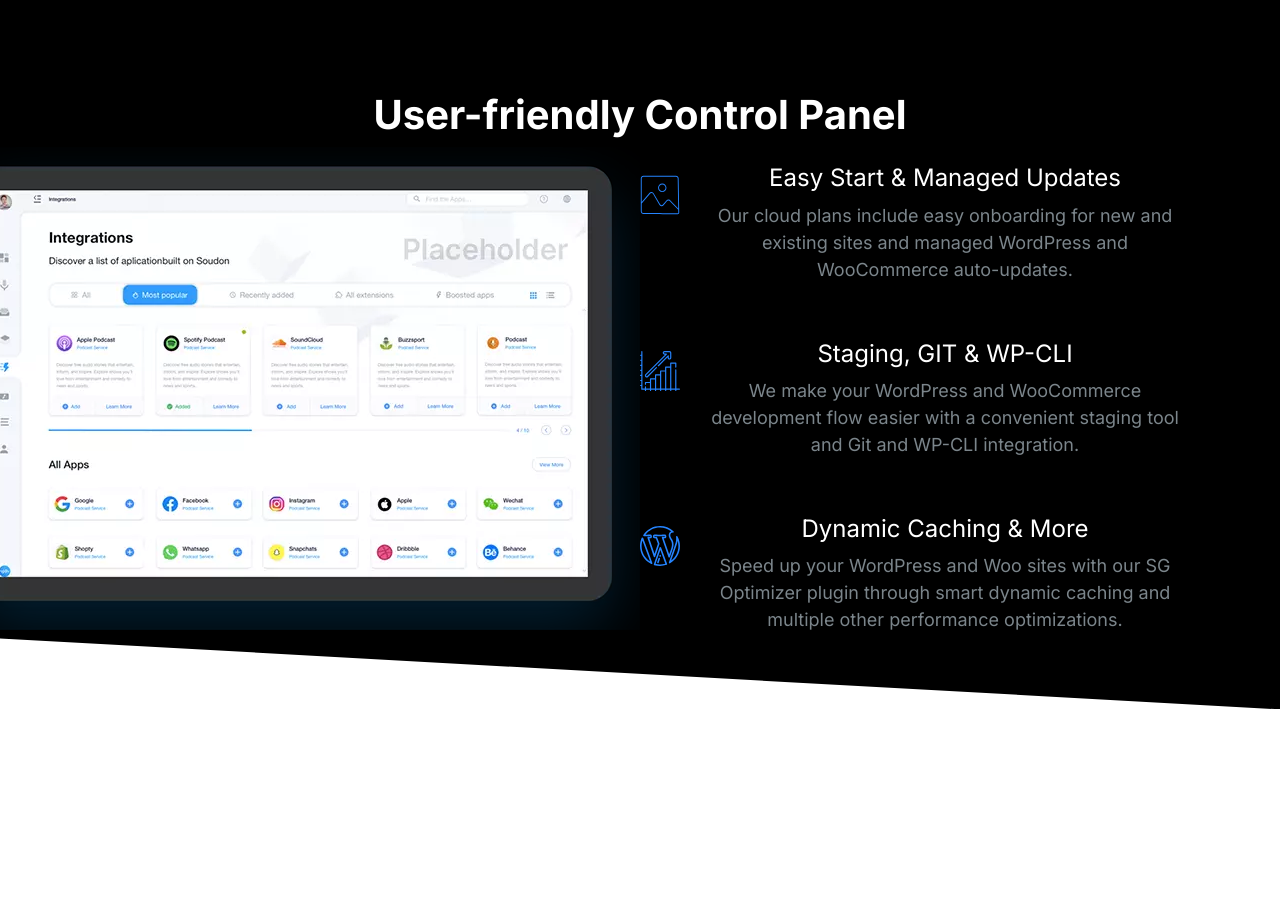
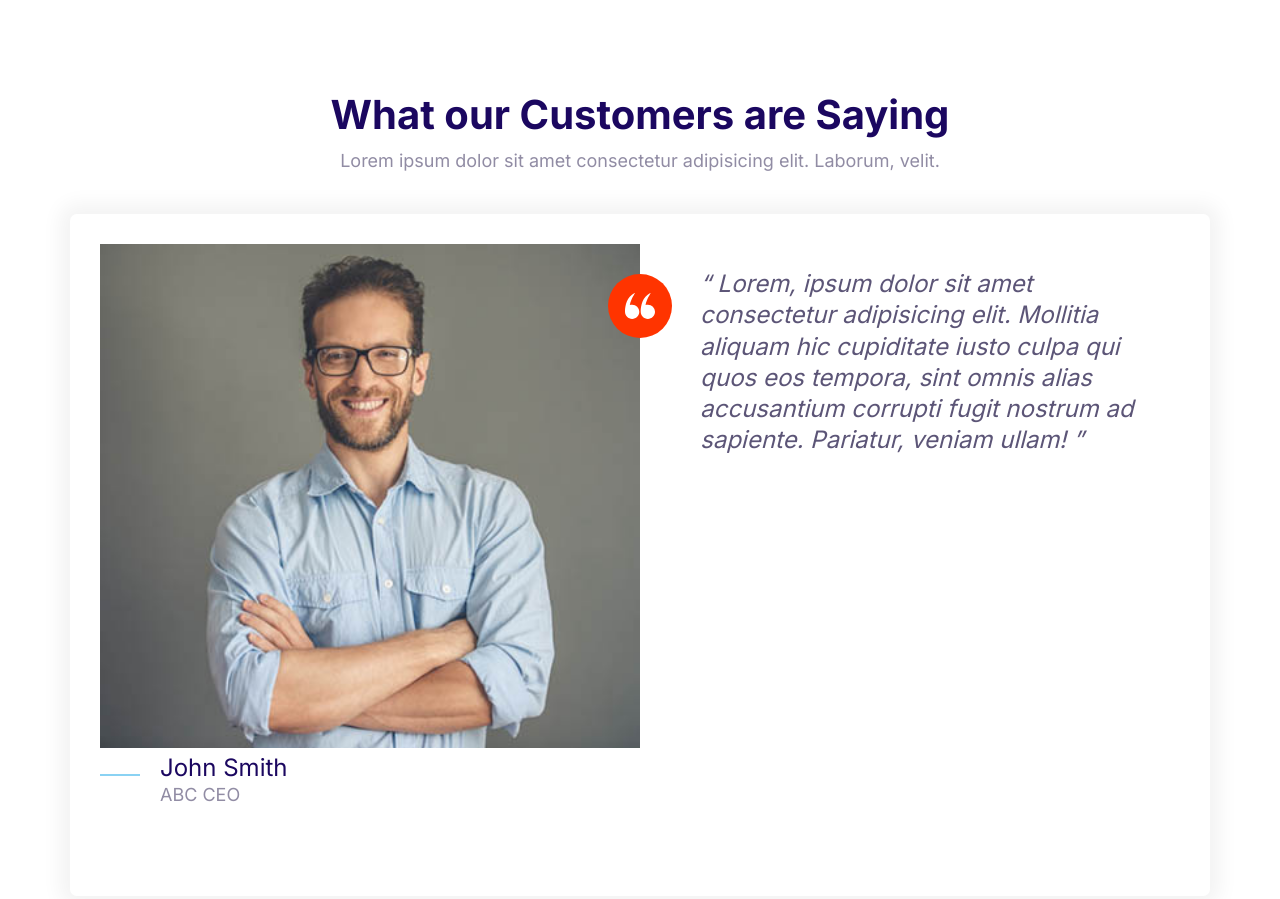
Before and after one commit to DylanCole914/websiteredo, a plain HTML site: page index.html in a window 1280 px wide. Before the commit the page ends 800 px from the top, so only its background shows below. Drawn offline with Linux system fonts and the light colour scheme.

Commit message:
build the testimonial block component.

```diff
--- a/CSS/styles.css
+++ b/CSS/styles.css
@@ -615,6 +615,7 @@ a {
 
 .block__header {
   text-align: center;
+  margin-bottom: 4rem;
 }
 
 .block__heading {
--- a/index.html
+++ b/index.html
@@ -14,75 +14,49 @@
     <link rel="stylesheet" href="CSS/styles.css" />
   </head>
   <body>
-    <section class="block block--dark block--skewed-right block-showcase">
+    <section class="block">
       <header class="block__header">
-        <h2>User-friendly Control Panel</h2>
-        <div class="container grid grid--1x2">
-          <picture class="block-showcase__image">
-            <source
-              type="image/webp"
-              srcset="images/ipad.webp 1x, images/ipad@2x.webp 2x"
-            />
-            <source
-              type="image/png"
-              srcset="images/ipad.png 1x, images/ipad@2x.png 2x"
-            />
-            <img src="images/ipad.png" />
-          </picture>
-          <ul class="list">
-            <li>
+        <h2>What our Customers are Saying</h2>
+        <p>
+          Lorem ipsum dolor sit amet consectetur adipisicing elit. Laborum,
+          velit.
+        </p>
+      </header>
+      <div class="container">
+        <div class="card testimonial">
+          <div class="grid grid--1x2">
+            <div class="testimonial__image">
+              <img src="images/testimonial.jpg" alt="Happy smiling customer" />
+              <span class="icon-container icon-container--accent">
+                <svg class="icon icon--white icon--small">
+                  <use xlink:href="images/sprite.svg#quotes"></use>
+                </svg>
+              </span>
+            </div>
+            <blockquote class="quote">
+              <p class="quote__text">
+                Lorem, ipsum dolor sit amet consectetur adipisicing elit.
+                Mollitia aliquam hic cupiditate iusto culpa qui quos eos
+                tempora, sint omnis alias accusantium corrupti fugit nostrum ad
+                sapiente. Pariatur, veniam ullam!
+              </p>
+            </blockquote>
+            <footer>
               <div class="media">
                 <div class="media__image">
-                  <svg class="icon icon--primary">
-                    <use xlink:href="images/sprite.svg#snap"></use>
+                  <svg class="icon icon--primary quote__line">
+                    <use xlink:href="images/sprite.svg#line"></use>
                   </svg>
                 </div>
                 <div class="media__body">
-                  <h3 class="media__title">Easy Start & Managed Updates</h3>
-                  <p>
-                    Our cloud plans include easy onboarding for new and existing
-                    sites and managed WordPress and WooCommerce auto-updates.
-                  </p>
+                  <h3 class="media__title quote__author">John Smith</h3>
+                  <p class="quote__organization">ABC CEO</p>
                 </div>
               </div>
-            </li>
-            <li>
-              <div class="media">
-                <div class="media__image">
-                  <svg class="icon icon--primary">
-                    <use xlink:href="images/sprite.svg#growth"></use>
-                  </svg>
-                </div>
-                <div class="media__body">
-                  <h3 class="media__title">Staging, GIT & WP-CLI</h3>
-                  <p>
-                    We make your WordPress and WooCommerce development flow
-                    easier with a convenient staging tool and Git and WP-CLI
-                    integration.
-                  </p>
-                </div>
-              </div>
-            </li>
-            <li>
-              <div class="media">
-                <div class="media__image">
-                  <svg class="icon icon--primary">
-                    <use xlink:href="images/sprite.svg#wordpress"></use>
-                  </svg>
-                </div>
-                <div class="media__body">
-                  <h3 class="media__title">Dynamic Caching & More</h3>
-                  <p>
-                    Speed up your WordPress and Woo sites with our SG Optimizer
-                    plugin through smart dynamic caching and multiple other
-                    performance optimizations.
-                  </p>
-                </div>
-              </div>
-            </li>
-          </ul>
+            </footer>
+          </div>
         </div>
-      </header>
+      </div>
     </section>
     <script src="js/main.js"></script>
   </body>
```
Also changed, not shown: components/blocktestimonial.html (added, +43 -0 lines).
